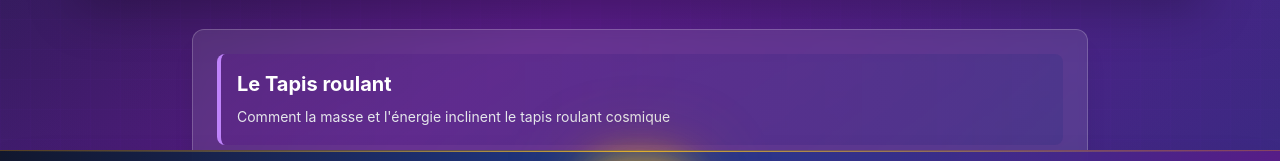
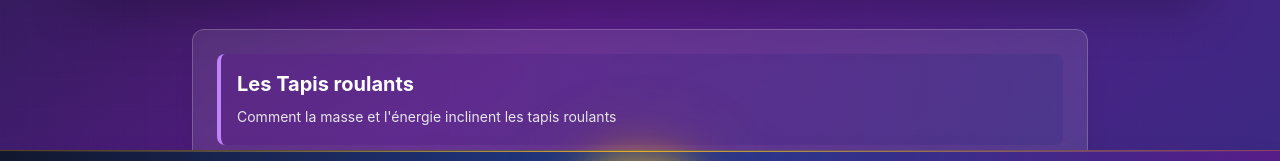
Before and after one commit to romainfalanga/univers.run-code-10, a React (Vite) app: page /relativite-generale-echelles in a window 1280 px wide. Shown: the part 521-682 px from the top of the page. Built offline with nearby package versions, Linux system fonts and the light colour scheme.

Commit message:
Updated GeneralScaleRelativityHubPage.tsx

```diff
--- a/src/pages/general/GeneralScaleRelativityHubPage.tsx
+++ b/src/pages/general/GeneralScaleRelativityHubPage.tsx
@@ -10,8 +10,8 @@ export const GeneralScaleRelativityHubPage: React.FC = () => {
 
   const navigationCards = [
     {
-      title: "Le Tapis roulant",
-      description: "Comment la masse et l'énergie inclinent le tapis roulant cosmique",
+      title: "Les Tapis roulants",
+      description: "Comment la masse et l'énergie inclinent les tapis roulants",
       path: "/relativite-generale-echelles/escalator-universel",
       colorFrom: "from-purple-900/40",
       colorTo: "to-indigo-900/30",
```
